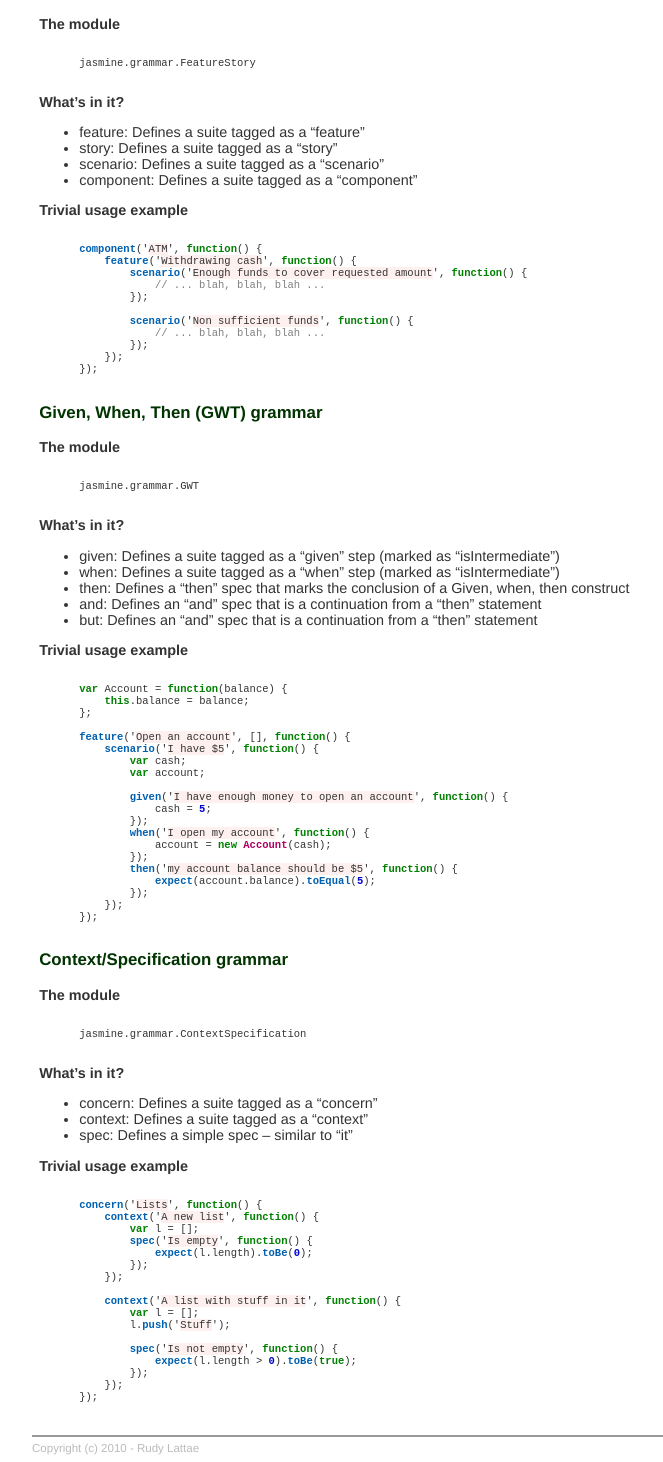
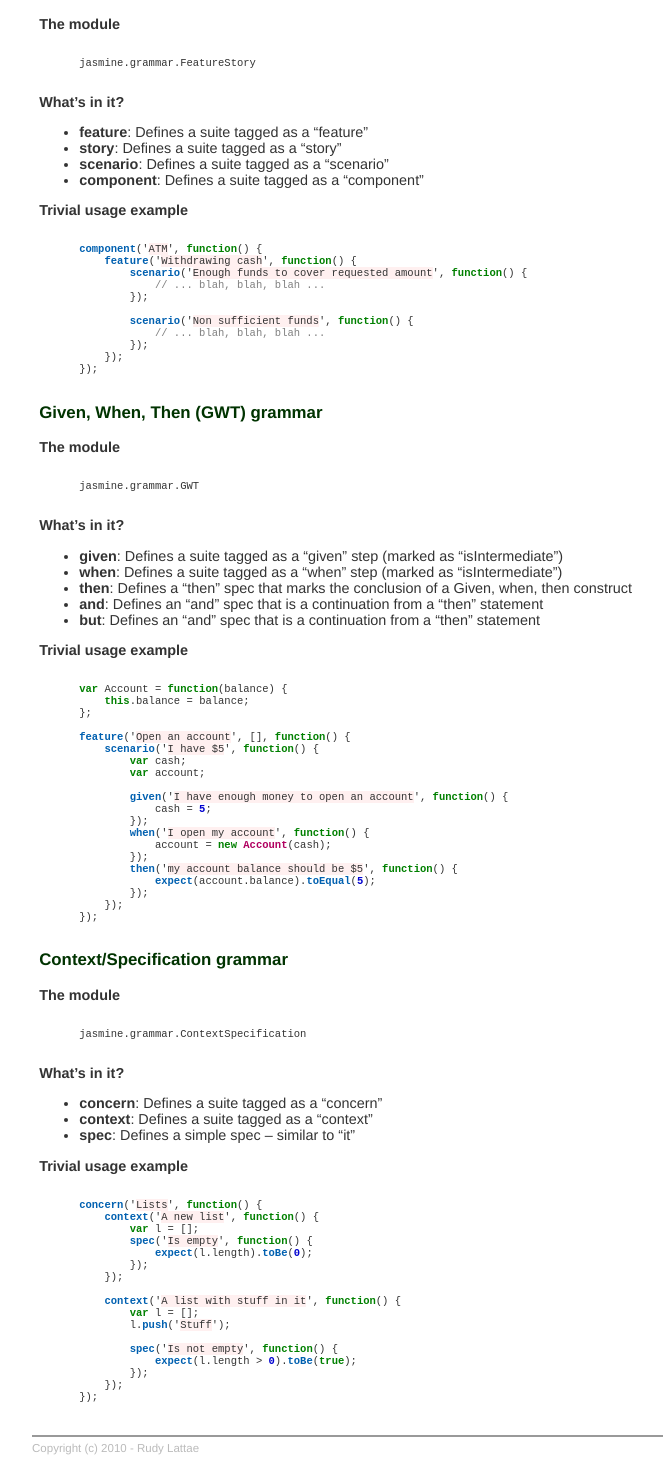
Before and after one commit to rudylattae/jasmine-species, a Jekyll site: the page built from docs.html.md, in a window 1280 px wide. Shown: the part 336-1798 px from the top of the page, without its empty margins (128-791 px from the left). Built offline with Jekyll 4.4.1, drawn with Linux system fonts in a browser that asks for light colours.

Commit message:
Added basic documentation.

```diff
--- a/docs.html.md
+++ b/docs.html.md
@@ -27,10 +27,10 @@ jasmine.grammar.FeatureStory
 
 **What's in it?**
 
-* feature: Defines a suite tagged as a "feature"
-* story: Defines a suite tagged as a "story"
-* scenario: Defines a suite tagged as a "scenario"
-* component: Defines a suite tagged as a "component"
+* **feature**: Defines a suite tagged as a "feature"
+* **story**: Defines a suite tagged as a "story"
+* **scenario**: Defines a suite tagged as a "scenario"
+* **component**: Defines a suite tagged as a "component"
 
 **Trivial usage example**
 
@@ -58,11 +58,11 @@ jasmine.grammar.GWT
 
 **What's in it?**
 
-* given: Defines a suite tagged as a "given" step (marked as "isIntermediate")
-* when: Defines a suite tagged as a "when" step (marked as "isIntermediate")
-* then: Defines a "then" spec that marks the conclusion of a Given, when, then construct
-* and: Defines an "and" spec that is a continuation from a "then" statement
-* but: Defines an "and" spec that is a continuation from a "then" statement
+* **given**: Defines a suite tagged as a "given" step (marked as "isIntermediate")
+* **when**: Defines a suite tagged as a "when" step (marked as "isIntermediate")
+* **then**: Defines a "then" spec that marks the conclusion of a Given, when, then construct
+* **and**: Defines an "and" spec that is a continuation from a "then" statement
+* **but**: Defines an "and" spec that is a continuation from a "then" statement
 
 **Trivial usage example**
 
@@ -99,9 +99,9 @@ jasmine.grammar.ContextSpecification
 
 **What's in it?**
 
-* concern: Defines a suite tagged as a "concern"
-* context: Defines a suite tagged as a "context"
-* spec: Defines a simple spec -- similar to "it"
+* **concern**: Defines a suite tagged as a "concern"
+* **context**: Defines a suite tagged as a "context"
+* **spec**: Defines a simple spec -- similar to "it"
 
 **Trivial usage example**
 
```
